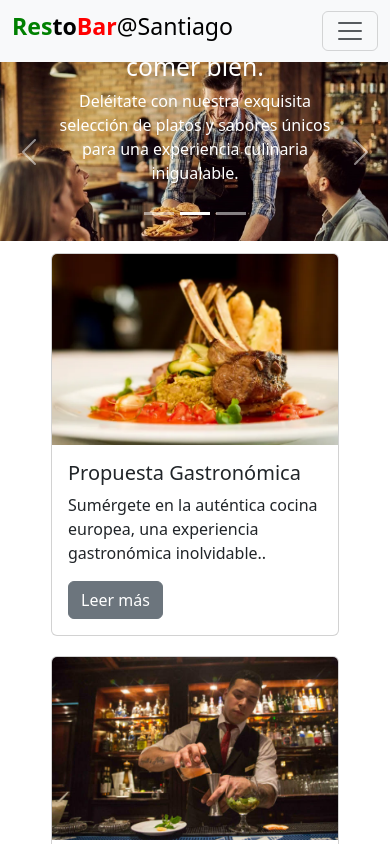
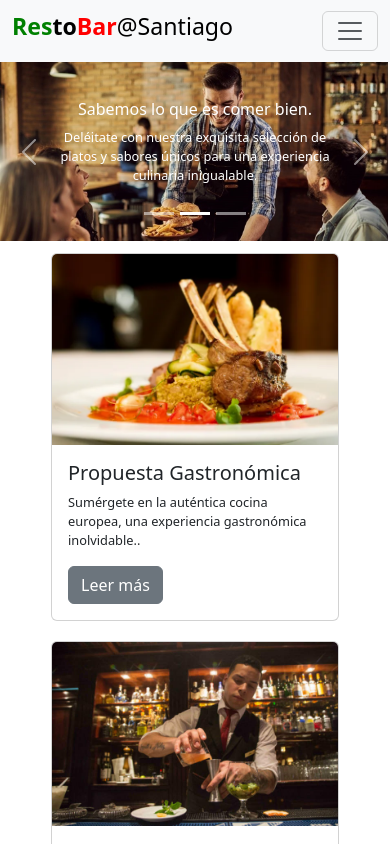
Before and after one commit to Ddelajara/AppRestoBar, a React (Vite) app: page / in a window 390 px wide. Shown: the top 844 px of the page. Built offline with nearby package versions, Linux system fonts and the light colour scheme.

Commit message:
Ajuste responsivo Carrusel

```diff
--- a/src/index.css
+++ b/src/index.css
@@ -161,3 +161,12 @@
     }
 
 }
+
+@media (max-width: 768px) {
+  h2 {
+     font-size: 1rem;
+  }
+  p {
+     font-size: 0.8rem;
+  }
+}
```
